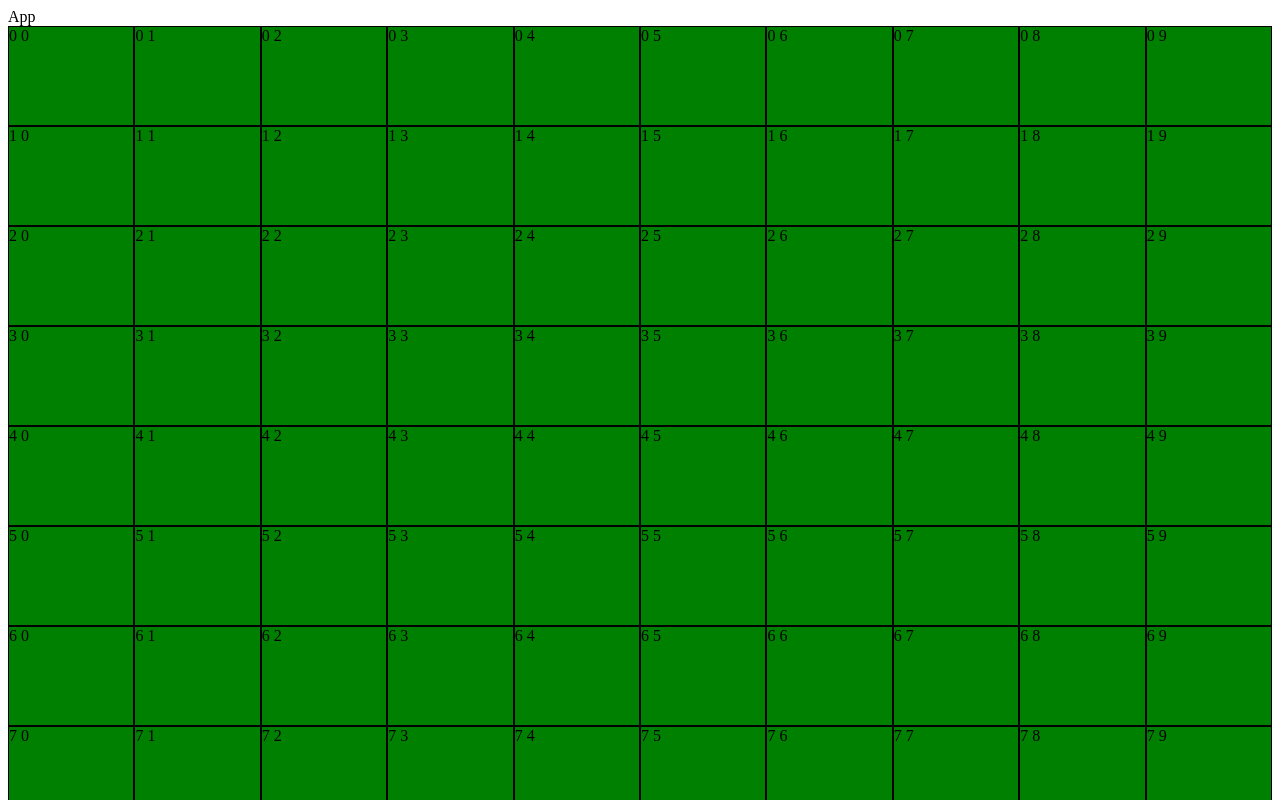
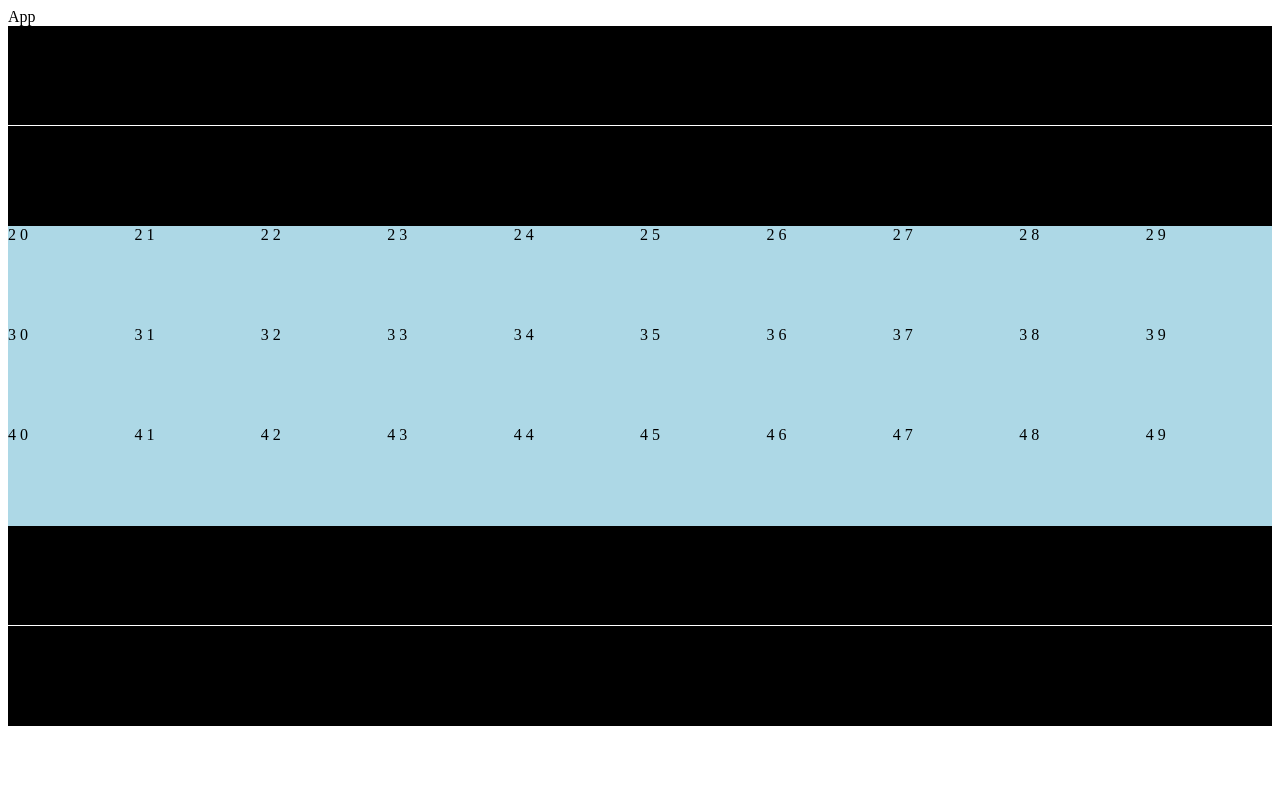
Before and after one commit to scottglenblanch/frogger, a React (Create React App) app: page / in a window 1280 px wide. Shown: the top 800 px of the page. Built offline with nearby package versions, Linux system fonts and the light colour scheme.

Commit message:
made a road

```diff
--- a/src/components/app/appPresenter/gameBoard/gameBoardPresenter/GameBoardPresenter.jsx
+++ b/src/components/app/appPresenter/gameBoard/gameBoardPresenter/GameBoardPresenter.jsx
@@ -2,16 +2,42 @@ import React, { useEffect } from 'react';
 import PropTypes from 'prop-types';
 import './styles/GameBoardPresenter.scss';
 
+
+const isRoad = (rowCount) =>
+	rowCount <= 1 || rowCount >=5;
+
+const isWater = rowCount =>
+	rowCount >= 2 && rowCount < 5;
+
+const getRoadWhiteLaneOrNotClass = rowCount => {
+	const isWhiteLane = rowCount === 0 || rowCount === 5;
+
+	return isWhiteLane ? 'white-lane' : '';
+};
+
+const getRoadOrWaterClass = rowCount => {
+	if(isRoad(rowCount)) {
+		return 'road';
+	} else if(isWater(rowCount)) {
+		return 'water';
+	} else {
+		return '';
+	}
+};
+
+const getColClass = (rowCount) =>
+	`col ${getRoadOrWaterClass(rowCount)} ${getRoadWhiteLaneOrNotClass(rowCount)}`;
+
 const getColumns = (row, rowCount) => {
+
 	return row.map((col, colCount) => {
 		return (
-			<div className="col">
+			<div className={getColClass(rowCount)}>
 				{rowCount} { colCount}
 			</div>
 		);
 	});
-}
-
+};
 
 const getRows = gameBoardMatrix =>
 	gameBoardMatrix.map((row, rowCount) => (
--- a/src/components/app/appPresenter/gameBoard/gameBoardPresenter/styles/GameBoardPresenter.scss
+++ b/src/components/app/appPresenter/gameBoard/gameBoardPresenter/styles/GameBoardPresenter.scss
@@ -10,7 +10,18 @@
     .col {
       flex-direction: row;
       flex: 1;
-      border: 1px solid black;
+
+      &.road {
+        background: black;
+      }
+
+      &.water {
+        background: lightblue;
+      }
+
+      &.white-lane {
+        border-bottom: 1px solid white;
+      }
     }
   }
 }
--- a/src/reducers/gameBoardReducer/GameBoardReducer.js
+++ b/src/reducers/gameBoardReducer/GameBoardReducer.js
@@ -7,7 +7,7 @@ export const getInitialState = (rowSize, colSize) =>
 
 export default (
 	state = getInitialState(
-		10,
+		7,
 		10),
 	action
 ) => {
```
